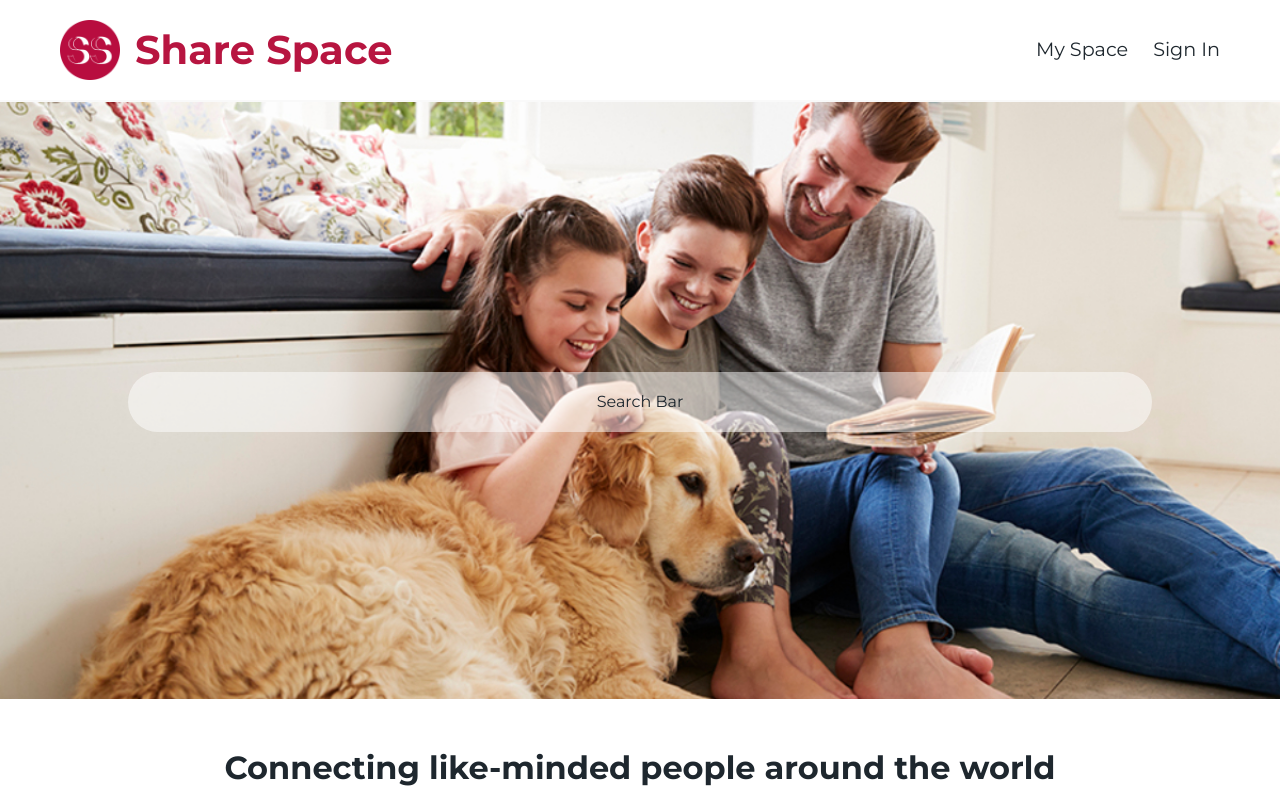
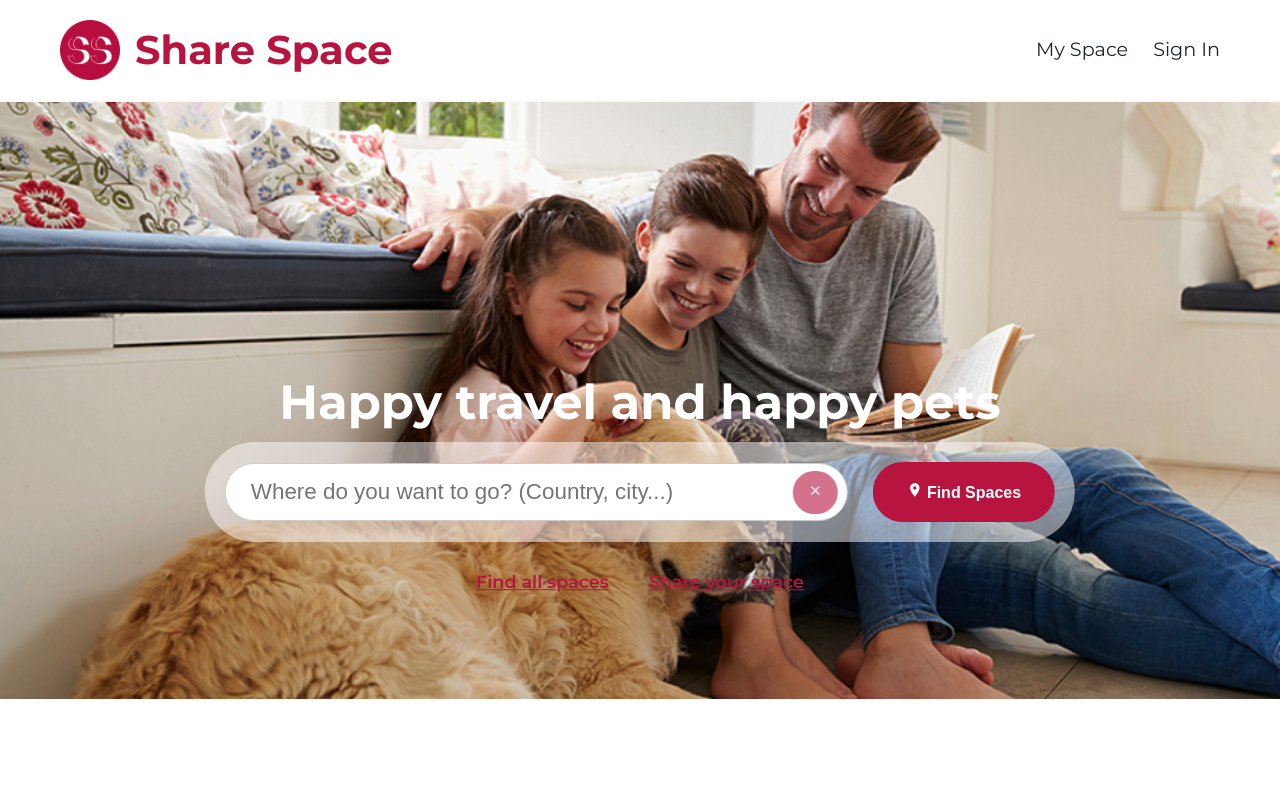
Before and after one commit to Wenjing-Zhao/Share-Space, a React (Create React App) app in the folder client/: page / in a window 1280 px wide. Shown: the top 800 px of the page. Built offline with nearby package versions, Linux system fonts and the light colour scheme.

Commit message:
set up search bar

```diff
--- a/client/src/components/Homepage/Homepage.js
+++ b/client/src/components/Homepage/Homepage.js
@@ -1,5 +1,7 @@
 import React from "react";
 import styled from "styled-components";
+import { Link } from "react-router-dom";
+import { FaDog, FaUserAlt, FaHome, FaRegHeart } from "react-icons/fa";
 
 import poster from "../../assets/poster.jpg";
 import SearchBar from "./SearchBar";
@@ -9,12 +11,27 @@ const Homepage = () => {
     <Wrapper>
       <Poster>
         <Img src={poster} alt="poster-img" />
-        <SearchSection>Search Bar</SearchSection>
+        <Title>Happy travel and happy pets</Title>
+
+        <SearchSection>
+          <SearchBar />
+        </SearchSection>
+
+        <Links>
+          <LinkStyle to="/spaces">Find all spaces</LinkStyle>
+          <LinkStyle to="/myspace">Share your space</LinkStyle>
+        </Links>
       </Poster>
 
       <Section>
         <Intro>
+          <FaRegHeart style={{ fontSize: "50px" }} />
+
           <Para>Connecting like-minded people around the world</Para>
+
+          {/* <FaDog style={{ fontSize: "30px" }} />
+          <FaUserAlt style={{ fontSize: "30px" }} />
+          <FaHome style={{ fontSize: "30px" }} /> */}
         </Intro>
       </Section>
     </Wrapper>
@@ -26,18 +43,33 @@ const Wrapper = styled.div`
   min-height: calc(100vh - 250px);
 `;
 
+const Title = styled.h1`
+  font-size: 3rem;
+  position: absolute;
+  top: 50%;
+  left: 50%;
+  transform: translate(-50%, -50%);
+  color: white;
+  width: var(--max-page-width);
+  text-align: center;
+`;
+
 const Poster = styled.div`
   width: 100%;
   position: relative;
 `;
 
+const Img = styled.img`
+  width: 100%;
+`;
+
 const SearchSection = styled.div`
   position: absolute;
-  top: 50%;
+  top: 65%;
   left: 50%;
   transform: translate(-50%, -50%);
-  width: 80%;
-  height: 10%;
+  width: 68%;
+  height: 100px;
   border-radius: 50px;
   background: rgba(255, 255, 255, 0.5);
   display: flex;
@@ -45,8 +77,24 @@ const SearchSection = styled.div`
   align-items: center;
 `;
 
-const Img = styled.img`
-  width: 100%;
+const Links = styled.div`
+  display: flex;
+  gap: 40px;
+  position: absolute;
+  top: 80%;
+  left: 50%;
+  transform: translate(-50%, -50%);
+`;
+
+const LinkStyle = styled(Link)`
+  font-size: 1.1rem;
+  color: var(--primary-color);
+  font-weight: 600;
+
+  &:hover {
+    color: white;
+    text-decoration: none;
+  }
 `;
 
 const Section = styled.div`
@@ -56,10 +104,11 @@ const Section = styled.div`
 
 const Intro = styled.div`
   width: var(--max-page-width);
+  text-align: center;
+  margin: 150px 0;
 `;
 
 const Para = styled.h1`
-  text-align: center;
   font-size: 2rem;
   margin: 50px 0;
 `;
--- a/client/src/components/Homepage/SearchBar.js
+++ b/client/src/components/Homepage/SearchBar.js
@@ -1,28 +1,173 @@
+import { useState } from "react";
+import styled from "styled-components";
+import { MdOutlineClear, MdRoom } from "react-icons/md";
+
 const SearchBar = () => {
+  const [value, setValue] = useState("");
+  const [matchedList, setMatchedList] = useState([]);
+
   return (
-    <form action="/" method="get">
-      <label htmlFor="header-search">
-        <span className="visually-hidden">Search blog posts</span>
-      </label>
-      <input
+    <Wrapper>
+      <Input
         type="text"
-        id="header-search"
-        placeholder="Search blog posts"
-        name="s"
+        value={value}
+        placeholder="Where do you want to go? (Country, city...)"
+        onChange={(evt) => {
+          setValue(evt.target.value);
+
+          // setMatchedList(
+          //   suggestions.filter((ele) => {
+          //     if (
+          //       ele.title
+          //         .toLowerCase()
+          //         .includes(evt.target.value.toLowerCase()) &&
+          //       evt.target.value.length > 1
+          //     ) {
+          //       return ele.title;
+          //     }
+          //   })
+          // );
+        }}
+
+        // handleSelect={(suggestion) => {
+        //   window.alert(suggestion);
+        // }}
+
+        // onKeyDown={(evt) => {
+        //   if (evt.key === "Enter") {
+        //     handleSelect(evt.target.value);
+        //   }
+        // }}
       />
-      <button type="submit">Search</button>
-    </form>
+
+      <ClearButton
+        type="button"
+        onClick={() => {
+          setValue("");
+          setMatchedList([]);
+        }}
+      >
+        <MdOutlineClear style={{ fontSize: "15px" }} />
+      </ClearButton>
+
+      <FindButton
+        type="button"
+        onClick={() => {
+          setValue("");
+          setMatchedList([]);
+        }}
+      >
+        <MdRoom /> Find Spaces
+      </FindButton>
+
+      {/* <ListWrapper disApper={matchedList.length === 0}>
+        {matchedList.map((suggestion) => {
+          return (
+            <Suggestion
+              key={suggestion.id}
+              suggestion={suggestion}
+              handleSelect={handleSelect}
+              value={value}
+              category={categories[suggestion.categoryId].name}
+            />
+          );
+        })}
+      </ListWrapper> */}
+    </Wrapper>
   );
 };
 
-// .visually-hidden {
-//   clip: rect(0 0 0 0);
-//   clip-path: inset(50%);
-//   height: 1px;
-//   overflow: hidden;
-//   position: absolute;
-//   white-space: nowrap;
-//   width: 1px;
-// }
+const Wrapper = styled.div`
+  width: 100%;
+  display: flex;
+  justify-content: center;
+  align-items: center;
+  flex-wrap: nowrap;
+`;
+
+const ListWrapper = styled.ul`
+  line-height: 1.5rem;
+  display: ${(p) => (p.disApper ? "none" : "block")};
+  margin-top: 10px;
+  font-size: 18px;
+  border-radius: 5px;
+  padding: 10px;
+  box-shadow: rgba(149, 157, 165, 0.2) 0px 8px 24px;
+`;
+
+const Input = styled.input`
+  padding: 15px 25px;
+  width: 100%;
+  font-size: 1.4rem;
+  border-radius: 50px;
+  border: 1px solid #ccc;
+  margin-left: 20px;
+
+  &:focus {
+    outline: #3b90ff solid 3px;
+    outline-offset: 1px;
+  }
+`;
+
+const ClearButton = styled.button`
+  background-color: var(--primary-color);
+  border: 2px solid var(--primary-color);
+  border-radius: 50px;
+  font-size: 1rem;
+  box-sizing: border-box;
+  color: white;
+  cursor: pointer;
+  display: inline-block;
+  font-weight: 600;
+  outline: none;
+  padding: 10px 13px;
+  text-align: center;
+  transition: all 300ms cubic-bezier(0.23, 1, 0.32, 1);
+  will-change: transform;
+  position: relative;
+  right: 55px;
+  opacity: 60%;
+
+  &:hover {
+    box-shadow: rgba(0, 0, 0, 0.25) 0 8px 15px;
+    transform: translateY(-2px);
+  }
+
+  &:active {
+    box-shadow: none;
+    transform: translateY(0);
+  }
+`;
+
+const FindButton = styled.button`
+  background-color: var(--primary-color);
+  border: 2px solid var(--primary-color);
+  border-radius: 50px;
+  width: 250px;
+  font-size: 1rem;
+  box-sizing: border-box;
+  color: white;
+  cursor: pointer;
+  display: inline-block;
+  font-weight: 600;
+  min-height: 60px;
+  outline: none;
+  padding: 10px 24px;
+  text-align: center;
+  transition: all 300ms cubic-bezier(0.23, 1, 0.32, 1);
+  will-change: transform;
+  position: relative;
+  right: 20px;
+
+  &:hover {
+    box-shadow: rgba(0, 0, 0, 0.25) 0 8px 15px;
+    transform: translateY(-2px);
+  }
+
+  &:active {
+    box-shadow: none;
+    transform: translateY(0);
+  }
+`;
 
 export default SearchBar;
--- a/client/src/components/Homepage/SearchResult.js
+++ b/client/src/components/Homepage/SearchResult.js
@@ -3,13 +3,14 @@ import styled from "styled-components";
 
 import Error from "../Error";
 import SpaceDisplay from "../Spaces/SpaceDisplay";
+import SearchBar from "../Homepage/SearchBar";
 
 const SearchResult = () => {
   return (
     <Wrapper>
       <SearchSection>
         <Search>
-          <p></p>
+          <SearchBar />
         </Search>
       </SearchSection>
 
@@ -36,11 +37,12 @@ const Wrapper = styled.div`
 `;
 
 const SearchSection = styled.div`
-  height: 80px;
+  height: 100px;
   background: var(--primary-color);
   display: flex;
   flex-wrap: wrap;
   justify-content: center;
+  align-items: center;
 `;
 
 const Search = styled.div`
--- a/client/src/components/MySpace/MySpace.js
+++ b/client/src/components/MySpace/MySpace.js
@@ -4,13 +4,14 @@ import { FiEdit, FiAlertCircle, FiCheck } from "react-icons/fi";
 
 import Error from "../Error";
 import SpaceDisplay from "../Spaces/SpaceDisplay";
+import SearchBar from "../Homepage/SearchBar";
 
 const MySpace = () => {
   return (
     <Wrapper>
       <SearchSection>
         <Search>
-          <p></p>
+          <SearchBar />
         </Search>
       </SearchSection>
 
@@ -109,11 +110,12 @@ const Wrapper = styled.div`
 // search bar
 
 const SearchSection = styled.div`
-  height: 80px;
+  height: 100px;
   background: var(--primary-color);
   display: flex;
   flex-wrap: wrap;
   justify-content: center;
+  align-items: center;
 `;
 
 const Search = styled.div`
--- a/client/src/components/Spaces/Space.js
+++ b/client/src/components/Spaces/Space.js
@@ -4,13 +4,14 @@ import { FiMail, FiHeart, FiMessageSquare, FiCheck } from "react-icons/fi";
 
 import Error from "../Error";
 import SpaceDisplay from "../Spaces/SpaceDisplay";
+import SearchBar from "../Homepage/SearchBar";
 
 const Space = () => {
   return (
     <Wrapper>
       <SearchSection>
         <Search>
-          <p></p>
+          <SearchBar />
         </Search>
       </SearchSection>
 
@@ -111,6 +112,7 @@ const SearchSection = styled.div`
   display: flex;
   flex-wrap: wrap;
   justify-content: center;
+  align-items: center;
 `;
 
 const Search = styled.div`
--- a/client/src/components/Spaces/Spaces.js
+++ b/client/src/components/Spaces/Spaces.js
@@ -3,13 +3,14 @@ import styled from "styled-components";
 
 import Error from "../Error";
 import SpaceDisplay from "./SpaceDisplay";
+import SearchBar from "../Homepage/SearchBar";
 
 const Spaces = () => {
   return (
     <Wrapper>
       <SearchSection>
         <Search>
-          <p></p>
+          <SearchBar />
         </Search>
       </SearchSection>
 
@@ -36,11 +37,12 @@ const Wrapper = styled.div`
 `;
 
 const SearchSection = styled.div`
-  height: 80px;
+  height: 100px;
   background: var(--primary-color);
   display: flex;
   flex-wrap: wrap;
   justify-content: center;
+  align-items: center;
 `;
 
 const Search = styled.div`
```
Also changed, not shown: client/src/components/Homepage/Suggestion.js (added, +44 -0 lines), client/src/components/Spaces/SpaceDisplay.js (+6 -1 lines), client/src/assets/poster.jpg.
